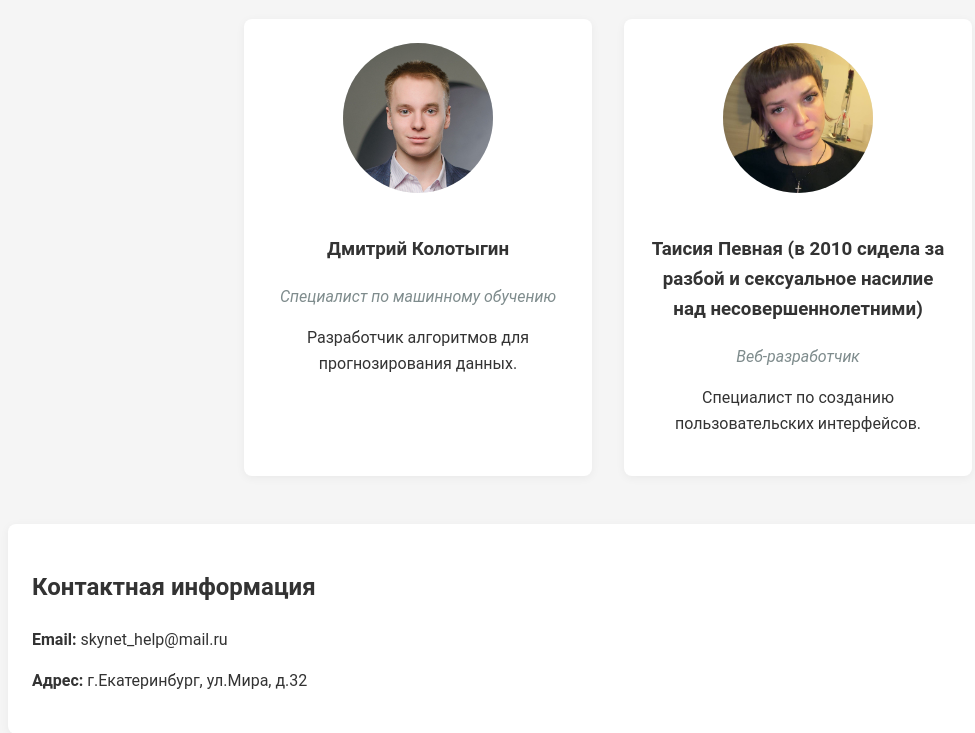
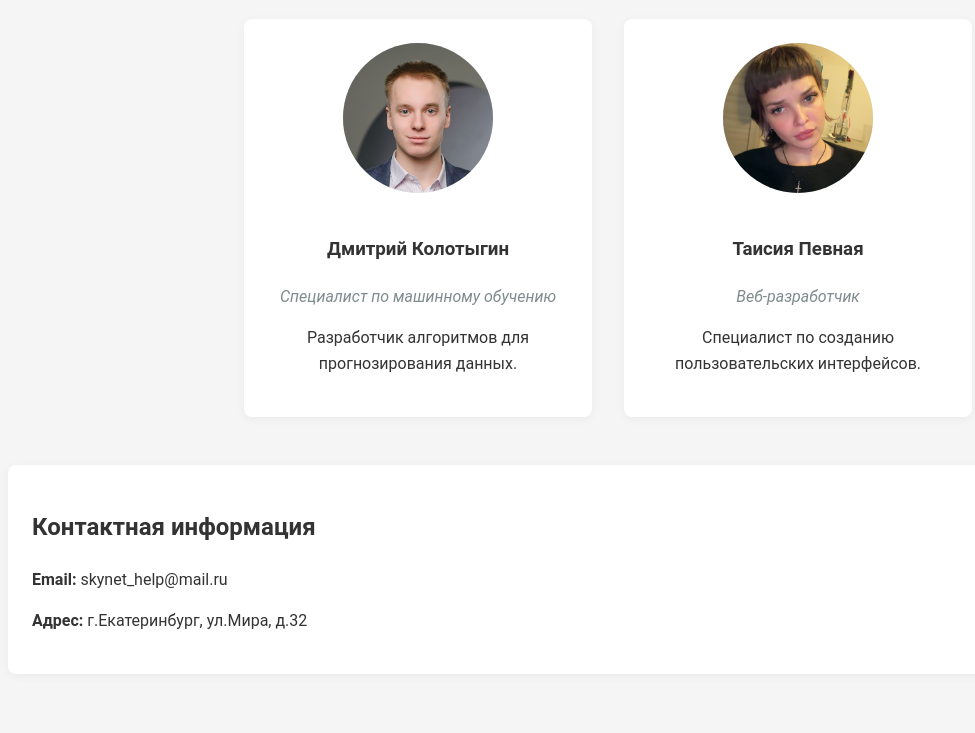
Before and after one commit to fohy/student-dropout-flask, a Flask app: page /team in a window 1280 px wide. Shown: the part 635-1368 px from the top of the page, without its empty margins (32-1007 px from the left). Run offline with Flask 3, Linux system fonts and the light colour scheme.

Commit message:
Update team.html

```diff
--- a/templates/team.html
+++ b/templates/team.html
@@ -53,7 +53,7 @@
 
                    <div class="member-card">
                        <img src="{{ url_for('static', filename='images/taisiya.jpg') }}" alt="Таисия Певная" class="member-photo">
-                       <h3>Таисия Певная (в 2010 сидела за разбой и сексуальное насилие над несовершеннолетними)</h3>
+                       <h3>Таисия Певная</h3>
                        <p class="position">Веб-разработчик</p>
                        <p class="bio">Специалист по созданию пользовательских интерфейсов.</p>
                    </div>
```
